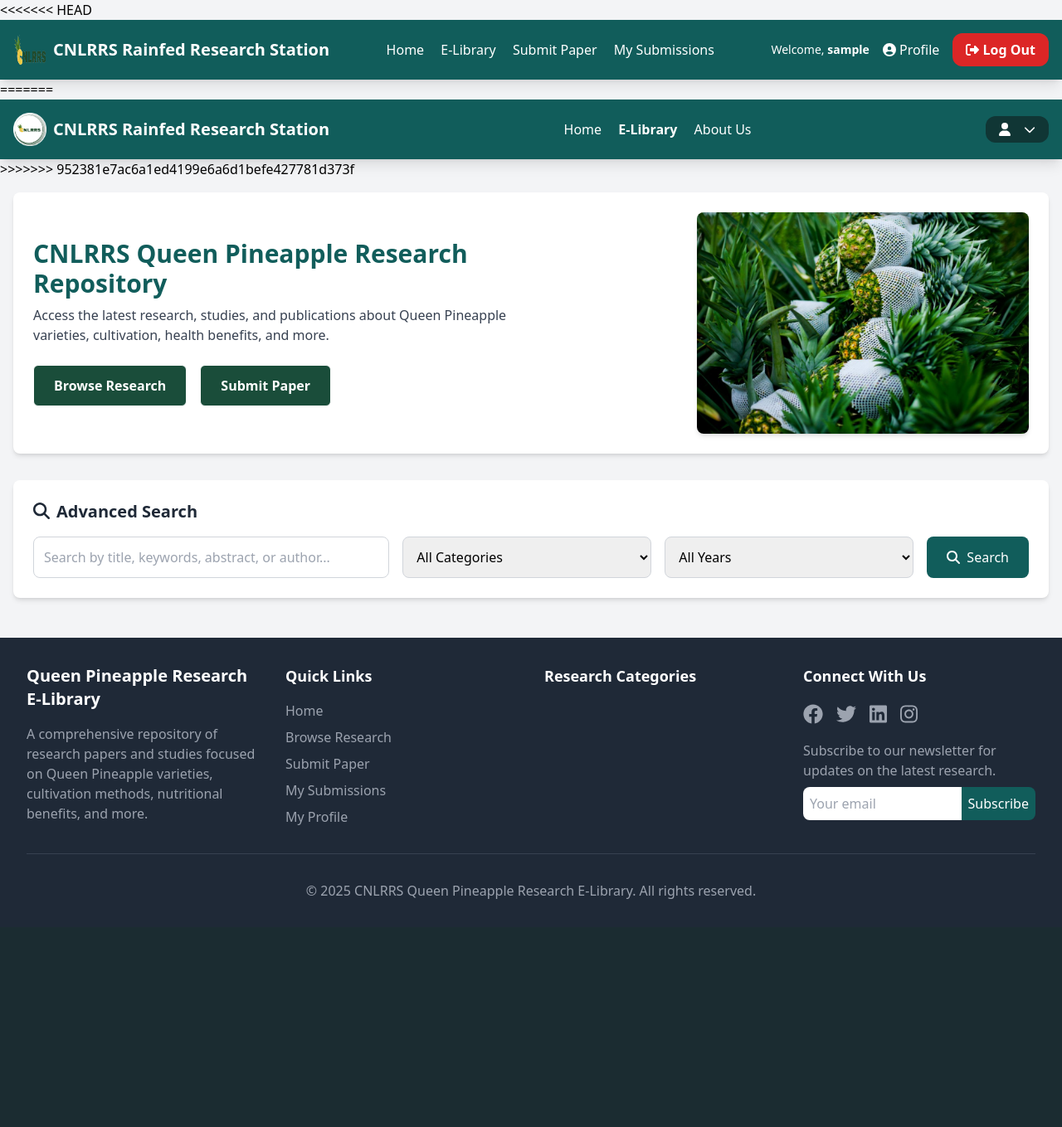
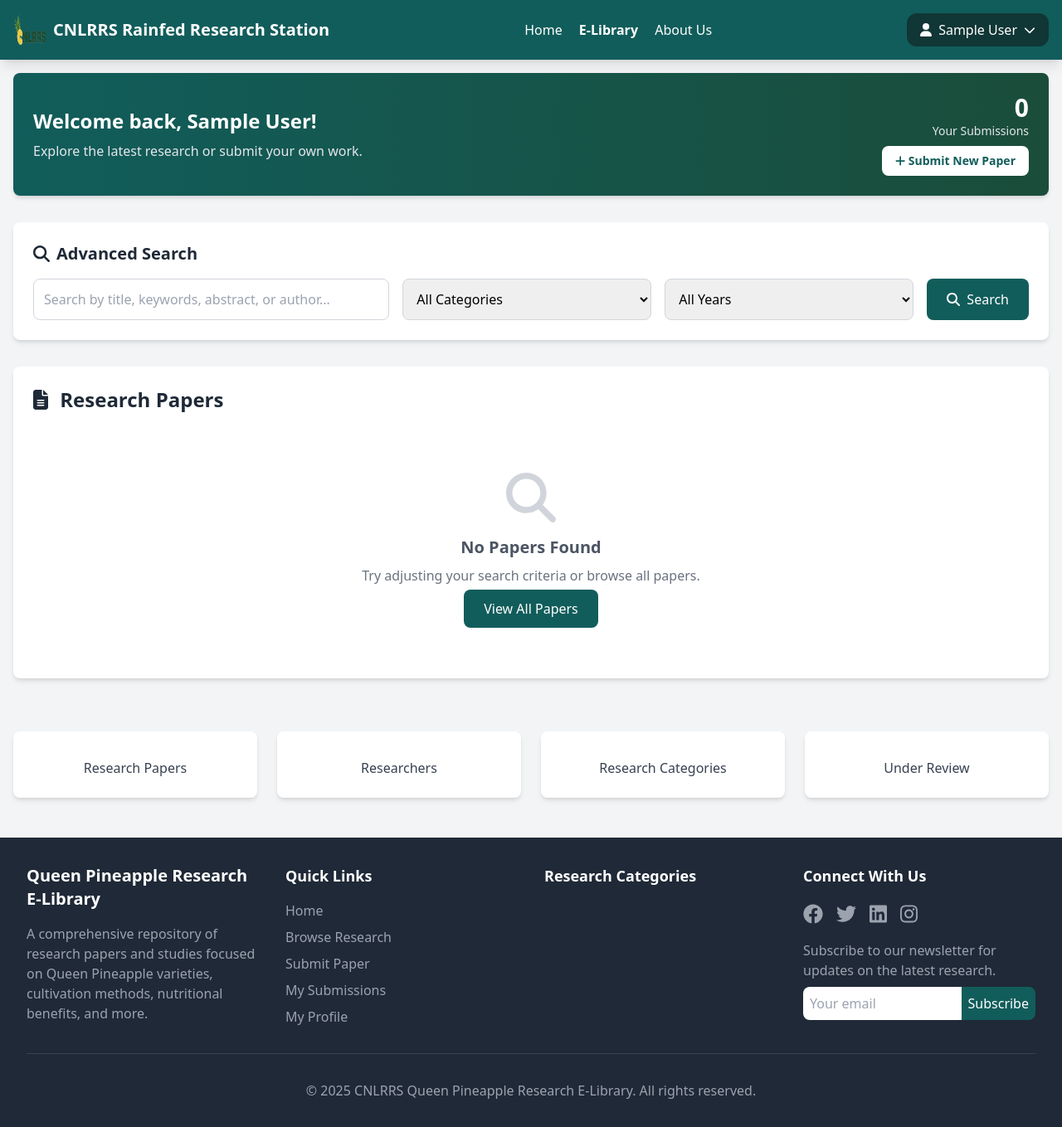
Before and after one commit to Bluesteel121/cap-S2, a PHP site: page /elibrary_loggedin.php in a window 1280 px wide. Shown: the whole page at 83% size. Before the commit the page ends 1084 px from the top, so only its background shows below. Run offline with PHP 8.4, Linux system fonts and the light colour scheme; the visitor is signed in with stand-in values (Sample User, id 1); data that the repository does not hold is empty; some libraries are stand-ins or nearby versions.

Commit message:
this is a fix

```diff
--- a/elibrary_loggedin.php
+++ b/elibrary_loggedin.php
@@ -1,14 +1,21 @@
 <?php
+// Include database connection
 require_once 'connect.php';
 
-// Check if user is NOT logged in and redirect to login
+// Start session and check if user is logged in
 session_start();
 
-
+// If not logged in, redirect to public version
 if (!isset($_SESSION['id']) || !isset($_SESSION['username']) || !isset($_SESSION['role'])) {
-    header("Location: account.php");
+    header("Location: elibrary.php");
     exit();
 }
+
+// Get user information
+$user_id = $_SESSION['id'];
+$username = $_SESSION['username'];
+$user_name = $_SESSION['name'];
+$user_role = $_SESSION['role'];
 
 // Get filter parameters
 $search_keyword = isset($_GET['search']) ? $_GET['search'] : '';
@@ -17,8 +24,9 @@ $year_filter = isset($_GET['year']) ? $_GET['year'] : '';
 $page = isset($_GET['page']) ? (int)$_GET['page'] : 1;
 $papers_per_page = 10;
 $offset = ($page - 1) * $papers_per_page;
-// Build WHERE clause for search and filters - ONLY APPROVED PAPERS
-$where_conditions = ["status = 'approved'"];
+
+// Build WHERE clause for search and filters
+$where_conditions = ["status IN ('approved', 'published')"];
 $params = [];
 $param_types = '';
 
@@ -88,7 +96,7 @@ if (empty($search_keyword) && empty($category_filter) && empty($year_filter)) {
                             COALESCE(SUM(CASE WHEN pm.metric_type = 'download' THEN 1 ELSE 0 END), 0) as total_downloads
                      FROM paper_submissions ps
                      LEFT JOIN paper_metrics pm ON ps.id = pm.paper_id
-                     WHERE ps.status = 'approved'
+                     WHERE ps.status IN ('approved', 'published')
                      GROUP BY ps.id
                      ORDER BY (COALESCE(SUM(CASE WHEN pm.metric_type = 'view' THEN 1 ELSE 0 END), 0) +
                               COALESCE(SUM(CASE WHEN pm.metric_type = 'download' THEN 1 ELSE 0 END), 0)) DESC
@@ -99,9 +107,9 @@ if (empty($search_keyword) && empty($category_filter) && empty($year_filter)) {
 
 // Get statistics
 $stats_sql = "SELECT
-    (SELECT COUNT(*) FROM paper_submissions WHERE status = 'approved') as total_papers,
-    (SELECT COUNT(DISTINCT author_name) FROM paper_submissions WHERE status = 'approved') as total_researchers,
-    (SELECT COUNT(DISTINCT research_type) FROM paper_submissions WHERE status = 'approved') as research_categories,
+    (SELECT COUNT(*) FROM paper_submissions WHERE status IN ('approved', 'published')) as total_papers,
+    (SELECT COUNT(DISTINCT author_name) FROM paper_submissions WHERE status IN ('approved', 'published')) as total_researchers,
+    (SELECT COUNT(DISTINCT research_type) FROM paper_submissions WHERE status IN ('approved', 'published')) as research_categories,
     (SELECT COUNT(*) FROM paper_submissions WHERE status = 'under_review') as active_projects";
 $stats_result = $conn->query($stats_sql);
 $stats = $stats_result->fetch_assoc();
@@ -109,11 +117,18 @@ $stats = $stats_result->fetch_assoc();
 // Get category counts
 $category_sql = "SELECT research_type, COUNT(*) as count
                 FROM paper_submissions
-                WHERE status = 'approved'
+                WHERE status IN ('approved', 'published')
                 GROUP BY research_type
                 ORDER BY count DESC";
 $category_result = $conn->query($category_sql);
 $categories = $category_result->fetch_all(MYSQLI_ASSOC);
+
+// Get user's submission count
+$user_submissions_sql = "SELECT COUNT(*) as count FROM paper_submissions WHERE user_name = ?";
+$user_submissions_stmt = $conn->prepare($user_submissions_sql);
+$user_submissions_stmt->bind_param('s', $username);
+$user_submissions_stmt->execute();
+$user_submissions_count = $user_submissions_stmt->get_result()->fetch_assoc()['count'];
 
 // Check if search is active
 $is_searching = !empty($search_keyword) || !empty($category_filter) || !empty($year_filter);
@@ -124,43 +139,16 @@ $is_searching = !empty($search_keyword) || !empty($category_filter) || !empty($y
     <meta charset="UTF-8">
     <meta name="viewport" content="width=device-width, initial-scale=1.5">
     <title>Queen Pineapple Research E-Library</title>
-    <link rel="icon" href="Images/Favicon.ico">
     <script src="https://cdn.tailwindcss.com"></script>
     <script src="https://cdnjs.cloudflare.com/ajax/libs/font-awesome/6.4.0/js/all.min.js"></script>
 </head>
 <body class="bg-gray-100 min-h-screen">
 
-<<<<<<< HEAD
-  <!-- Navigation Bar -->
-<nav class="bg-[#115D5B] text-white p-4 shadow-lg">
-    <div class="container mx-auto flex justify-between items-center">
-        <div class="flex items-center">
-            <img src="Images/logo.png" alt="CNLRRS Logo" class="h-10 w-10 mr-2">
-            <span class="text-xl font-bold">CNLRRS Rainfed Research Station</span>
-        </div>
-        <div class="space-x-4">
-            <a href="loggedin_index.php" class="hover:underline">Home</a>
-            <a href="elibrary_loggedin.php" class="hover:underline">E-Library</a>
-            <a href="submit_paper.php" class="hover:underline">Submit Paper</a>
-            <a href="my_submissions.php" class="hover:underline">My Submissions</a>
-        </div>
-        <div class="flex items-center space-x-4">
-            <span class="text-sm">Welcome, <strong><?php echo htmlspecialchars($_SESSION['username']); ?></strong></span>
-            <a href="user_profile.php" class="hover:underline">
-                <i class="fas fa-user-circle"></i> Profile
-            </a>
-            <a href="logout.php" class="bg-red-600 hover:bg-red-700 text-white px-4 py-2 rounded-xl font-semibold">
-                <i class="fas fa-sign-out-alt"></i> Log Out
-            </a>
-        </div>
-    </div>
-</nav>
-=======
     <!-- Navigation Bar -->
     <nav class="bg-[#115D5B] text-white p-4 shadow-lg">
         <div class="container mx-auto flex justify-between items-center">
             <div class="flex items-center">
-                <img src="Images/CNLRRS_icon.png" alt="CNLRRS Logo" class="h-10 w-10 mr-2">
+                <img src="Images/logo.png" alt="CNLRRS Logo" class="h-10 w-10 mr-2">
                 <span class="text-xl font-bold">CNLRRS Rainfed Research Station</span>
             </div>
             <div class="space-x-4">
@@ -195,26 +183,23 @@ $is_searching = !empty($search_keyword) || !empty($category_filter) || !empty($y
                 </div>
             </div>
     </nav>
->>>>>>> 952381e7ac6a1ed4199e6a6d1befe427781d373f
 
     <!-- Main Content -->
     <div class="container mx-auto p-4">
-        <!-- Hero Section -->
-        <div class="flex flex-col md:flex-row items-center justify-between bg-white rounded-lg p-6 mb-8 shadow-md">
-            <div class="md:w-1/2 mb-4 md:mb-0">
-                <h1 class="text-3xl font-bold text-[#115D5B] mb-2">CNLRRS Queen Pineapple Research Repository</h1>
-                <p class="text-gray-700 mb-4">Access the latest research, studies, and publications about Queen Pineapple varieties, cultivation, health benefits, and more.</p>
-                <div class="mt-6 flex gap-4">
-                    <a href="#search-section" class="bg-[#1A4D3A] text-white px-6 py-3 rounded-md font-semibold border border-white hover:bg-[#16663F] transition rounded-lg">
-                        Browse Research
-                    </a>
-                    <a href="userlogin.php" class="bg-[#1A4D3A] border border-white text-white px-6 py-3 rounded-md font-semibold hover:bg-[#16663F] transition rounded-lg">
-                        Submit Paper
+        <!-- Welcome Banner -->
+        <div class="bg-gradient-to-r from-[#115D5B] to-[#1A4D3A] text-white rounded-lg p-6 mb-8 shadow-md">
+            <div class="flex justify-between items-center">
+                <div>
+                    <h1 class="text-2xl font-bold mb-2">Welcome back, <?php echo htmlspecialchars($user_name); ?>!</h1>
+                    <p class="text-gray-200">Explore the latest research or submit your own work.</p>
+                </div>
+                <div class="text-right">
+                    <div class="text-3xl font-bold"><?php echo $user_submissions_count; ?></div>
+                    <div class="text-sm text-gray-200">Your Submissions</div>
+                    <a href="submit_paper.php" class="mt-2 inline-block bg-white text-[#115D5B] px-4 py-2 rounded-lg text-sm font-semibold hover:bg-gray-100 transition">
+                        <i class="fas fa-plus mr-1"></i>Submit New Paper
                     </a>
                 </div>
-            </div>
-            <div class="md:w-1/3">
-                <img src="Images/md2.jpg" alt="Queen Pineapple" class="rounded-lg shadow-md w-full h-auto max-w-md" />
             </div>
         </div>
 
@@ -223,7 +208,7 @@ $is_searching = !empty($search_keyword) || !empty($category_filter) || !empty($y
             <h2 class="text-xl font-bold text-gray-800 mb-4">
                 <i class="fas fa-search mr-2"></i>Advanced Search
             </h2>
-            <form method="GET" action="" class="flex flex-col md:flex-row space-y-4 md:space-y-0 md:space-x-4">
+            <form method="GET" action="elibrary_loggedin.php" class="flex flex-col md:flex-row space-y-4 md:space-y-0 md:space-x-4">
                 <div class="flex-1">
                     <input type="text"
                            name="search"
@@ -257,7 +242,7 @@ $is_searching = !empty($search_keyword) || !empty($category_filter) || !empty($y
                     <i class="fas fa-search mr-2"></i>Search
                 </button>
                 <?php if ($is_searching): ?>
-                <a href="elibrary.php" class="bg-gray-500 hover:bg-gray-600 text-white px-6 py-3 rounded-lg transition-colors">
+                <a href="elibrary_loggedin.php" class="bg-gray-500 hover:bg-gray-600 text-white px-6 py-3 rounded-lg transition-colors">
                     <i class="fas fa-times mr-2"></i>Clear
                 </a>
                 <?php endif; ?>
@@ -269,7 +254,7 @@ $is_searching = !empty($search_keyword) || !empty($category_filter) || !empty($y
                 <div class="flex items-center">
                     <i class="fas fa-info-circle text-blue-400 mr-2"></i>
                     <span class="text-blue-800 font-medium">
-                        Search Results: <?php echo $total_papers; ?> approved papers found
+                        Search Results: <?php echo $total_papers; ?> papers found
                         <?php if (!empty($search_keyword)): ?>
                             for "<?php echo htmlspecialchars($search_keyword); ?>"
                         <?php endif; ?>
@@ -285,20 +270,18 @@ $is_searching = !empty($search_keyword) || !empty($category_filter) || !empty($y
             <?php endif; ?>
         </div>
 
-        <!-- Search Results (Papers) -->
-         <?php if ($is_searching): ?>
+        <!-- Papers Section -->
         <div class="bg-white rounded-lg p-6 mb-8 shadow-md">
             <div class="flex justify-between items-center mb-6">
                 <h2 class="text-2xl font-bold text-gray-800">
                     <i class="fas fa-file-alt mr-2"></i>
-                    <?php echo $is_searching ? 'Search Results' : 'All Research Papers'; ?>
+                    <?php echo $is_searching ? 'Search Results' : 'Research Papers'; ?>
                 </h2>
                 <div class="text-sm text-gray-600">
                     <?php if ($total_papers > 0): ?>
                         Showing <?php echo (($page - 1) * $papers_per_page) + 1; ?> - <?php echo min($page * $papers_per_page, $total_papers); ?> of <?php echo $total_papers; ?> papers
-
+                    <?php endif; ?>
                 </div>
-            <?php endif; ?>
             </div>
 
             <?php if (empty($papers)): ?>
@@ -306,7 +289,7 @@ $is_searching = !empty($search_keyword) || !empty($category_filter) || !empty($y
                     <i class="fas fa-search text-gray-300 text-6xl mb-4"></i>
                     <h3 class="text-xl font-semibold text-gray-600 mb-2">No Papers Found</h3>
                     <p class="text-gray-500 mb-4">Try adjusting your search criteria or browse all papers.</p>
-                    <a href="elibrary.php" class="bg-[#115D5B] hover:bg-[#0e4e4c] text-white px-6 py-3 rounded-lg">
+                    <a href="elibrary_loggedin.php" class="bg-[#115D5B] hover:bg-[#0e4e4c] text-white px-6 py-3 rounded-lg">
                         View All Papers
                     </a>
                 </div>
@@ -316,13 +299,15 @@ $is_searching = !empty($search_keyword) || !empty($category_filter) || !empty($y
                     <div class="border-b border-gray-200 pb-6 <?php echo $index === count($papers) - 1 ? 'border-b-0 pb-0' : ''; ?>">
                         <div class="flex justify-between items-start mb-3">
                             <h3 class="text-xl font-semibold text-[#115D5B] mb-2 flex-1">
-                                <?php echo htmlspecialchars($paper['paper_title']); ?>
+                                <a href="research_details.php?id=<?php echo $paper['id']; ?>"
+                                   class="hover:text-[#0e4e4c] hover:underline transition-colors cursor-pointer block">
+                                    <?php echo htmlspecialchars($paper['paper_title']); ?>
+                                </a>
                             </h3>
                             <div class="ml-4">
-                                <span class="px-3 py-1 text-xs rounded-full bg-green-100 text-green-800">
-                                    Approved
+                                <span class="px-3 py-1 text-xs rounded-full <?php echo $paper['status'] === 'published' ? 'bg-green-100 text-green-800' : 'bg-blue-100 text-blue-800'; ?>">
+                                    <?php echo ucfirst($paper['status']); ?>
                                 </span>
-
                             </div>
                         </div>
 
@@ -331,11 +316,27 @@ $is_searching = !empty($search_keyword) || !empty($category_filter) || !empty($y
                             <?php if ($paper['co_authors']): ?>, <?php echo htmlspecialchars($paper['co_authors']); ?><?php endif; ?></span>
                             <span><i class="fas fa-calendar mr-1"></i><?php echo date('M d, Y', strtotime($paper['submission_date'])); ?></span>
                             <span><i class="fas fa-tag mr-1"></i><?php echo ucfirst(htmlspecialchars($paper['research_type'])); ?></span>
+                            <?php if (!empty($paper['affiliation'])): ?>
+                            <span><i class="fas fa-university mr-1"></i><?php echo htmlspecialchars($paper['affiliation']); ?></span>
+                            <?php endif; ?>
                         </div>
 
                         <p class="text-gray-700 mb-4 leading-relaxed">
                             <?php echo htmlspecialchars(substr($paper['abstract'], 0, 300)) . '...'; ?>
                         </p>
+
+                        <?php if (!empty($paper['keywords'])): ?>
+                        <div class="flex flex-wrap gap-2 mb-4">
+                            <?php
+                            $keywords = explode(',', $paper['keywords']);
+                            foreach (array_slice($keywords, 0, 5) as $keyword):
+                            ?>
+                            <span class="bg-gray-100 text-gray-700 text-xs px-3 py-1 rounded-full">
+                                <?php echo htmlspecialchars(trim($keyword)); ?>
+                            </span>
+                            <?php endforeach; ?>
+                        </div>
+                        <?php endif; ?>
 
                         <div class="flex flex-wrap items-center justify-between">
                             <div class="flex items-center space-x-4 mb-2">
@@ -348,22 +349,32 @@ $is_searching = !empty($search_keyword) || !empty($category_filter) || !empty($y
                             </div>
 
                             <div class="flex items-center space-x-3">
-                                <button onclick="showLoginPrompt()"
-                                        class="text-[#115D5B] hover:text-[#0e4e4c] font-medium text-sm px-3 py-1 rounded-md hover:bg-blue-50 transition-colors">
+                                <a href="research_details.php?id=<?php echo $paper['id']; ?>"
+                                   class="text-[#115D5B] hover:text-[#0e4e4c] font-medium text-sm px-3 py-1 rounded-md hover:bg-blue-50 transition-colors">
                                     <i class="fas fa-info-circle mr-1"></i>Details
-                                </button>
+                                </a>
                                 <button onclick="showAbstract(<?php echo $paper['id']; ?>)"
                                         class="text-blue-600 hover:text-blue-800 font-medium text-sm px-3 py-1 rounded-md hover:bg-blue-50 transition-colors">
                                     <i class="fas fa-eye mr-1"></i>Abstract
                                 </button>
-                                <button onclick="showLoginPrompt()"
-                                        class="text-green-600 hover:text-green-800 font-medium text-sm px-3 py-1 rounded-md hover:bg-green-50 transition-colors">
+                                <?php if ($paper['file_path'] && file_exists($paper['file_path'])): ?>
+                                <a href="download_paper.php?id=<?php echo $paper['id']; ?>&view=1"
+                                   target="_blank"
+                                   class="text-purple-600 hover:text-purple-800 font-medium text-sm px-3 py-1 rounded-md hover:bg-purple-50 transition-colors">
+                                    <i class="fas fa-eye mr-1"></i>View PDF
+                                </a>
+                                <a href="download_paper.php?id=<?php echo $paper['id']; ?>"
+                                   class="text-green-600 hover:text-green-800 font-medium text-sm px-3 py-1 rounded-md hover:bg-green-50 transition-colors">
                                     <i class="fas fa-download mr-1"></i>Download
+                                </a>
+                                <?php endif; ?>
+                                <button onclick="showCitation(<?php echo $paper['id']; ?>)"
+                                        class="text-gray-600 hover:text-gray-800 font-medium text-sm px-3 py-1 rounded-md hover:bg-gray-50 transition-colors">
+                                    <i class="fas fa-quote-right mr-1"></i>Cite
                                 </button>
                             </div>
                         </div>
                     </div>
-
                     <?php endforeach; ?>
                 </div>
 
@@ -505,7 +516,6 @@ $is_searching = !empty($search_keyword) || !empty($category_filter) || !empty($y
                 <div class="text-4xl font-bold text-[#115D5B] mb-2"><?php echo $stats['active_projects']; ?></div>
                 <p class="text-gray-700">Under Review</p>
             </div>
-            <?php endif; ?>
         </div>
 
         <?php endif; // End of non-searching sections ?>
--- a/loggedin_index.php
+++ b/loggedin_index.php
@@ -152,6 +152,7 @@ $is_searching = !empty($search_keyword) || !empty($category_filter) || !empty($y
   <meta charset="UTF-8" />
   <meta name="viewport" content="width=device-width, initial-scale=1.0">
   <title>CNLRRS Research Library</title>
+   <link rel="icon" href="Images/Favicon.ico">
   <script src="https://cdn.tailwindcss.com"></script>
   <link rel="stylesheet" href="https://cdnjs.cloudflare.com/ajax/libs/font-awesome/6.0.0/css/all.min.css">
 </head>
```
Also changed, not shown: user_activity.txt (+27 -0 lines), 2 other files.
